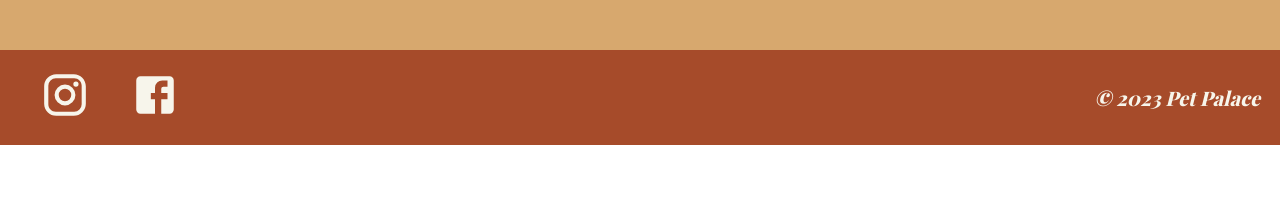
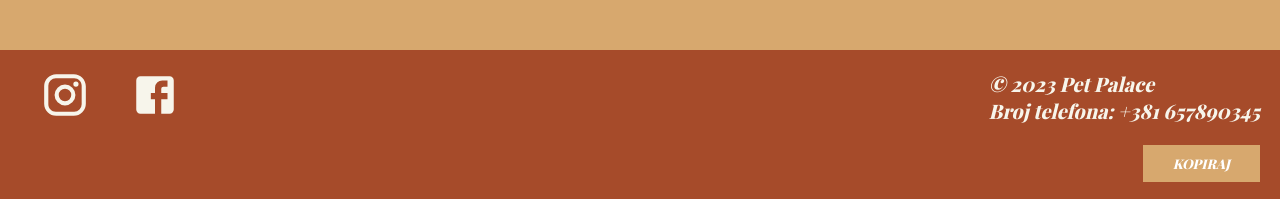
Before and after one commit to kristinamutavdzic/Pet-Palace-react, a React (Create React App) app: page /onama in a window 1280 px wide. Shown: the part 1865-2064 px from the top of the page. Before the commit the page ends 2010 px from the top, so only its background shows below. Built offline with nearby package versions, Linux system fonts and the light colour scheme; a web font is replaced by a local one.

Commit message:
Kreiran custom hook za kopiranje i css za scroll

```diff
--- a/package.json
+++ b/package.json
@@ -10,6 +10,7 @@
     "@testing-library/jest-dom": "^5.16.5",
     "@testing-library/react": "^13.4.0",
     "@testing-library/user-event": "^13.5.0",
+    "copy-to-clipboard": "^3.3.3",
     "react": "^18.2.0",
     "react-dom": "^18.2.0",
     "react-icons": "^4.8.0",
--- a/src/App.js
+++ b/src/App.js
@@ -6,8 +6,10 @@ import {Cart} from './pages/cart/Korpa'
 import { ProizvodiContextProvider } from './context/ProizvodiContext';
 import Footer from './components/footer';
 import ONama from './pages/ONama'
+import CopyButton from "./components/CopyButton";
 
 function App() {
+  const telefon = "+381 657890345";
   return (
     <ProizvodiContextProvider>
               <Router>
@@ -18,6 +20,7 @@ function App() {
                 <Route path="/onama"  element={<ONama />} />
               </Routes>
               <Footer/>
+              <CopyButton textToCopy={telefon}/>
             </Router>
       </ProizvodiContextProvider>
   );
--- /dev/null
+++ b/src/components/CopyButton.css
@@ -0,0 +1,42 @@
+/*za dodatne dugmice kopiraj*/
+
+
+.dugme-kopiranje {
+    color: white;
+    text-align: right;
+    margin-right: 20px;
+    padding-top: 10px;
+    padding-left: 30px;
+    padding-right: 30px;
+    padding-bottom: 10px;
+    margin-bottom: 20px;
+    background-color: #D7A86E;
+    border: #f1f1f1;
+    border-bottom: 2px;
+    position: relative;
+  }
+
+  .dugme-kopiranje:hover{
+    cursor: pointer;
+  }
+
+  .kontejnerCopy{
+    text-align: right;
+    display:-ms-inline-grid;
+    background: #A64B2A;
+    margin-left: 0px;
+    margin-right: 0px;
+    margin-top: 0px;
+    margin-bottom: -20px;
+    border-radius: 0%;
+  }
+
+  body::-webkit-scrollbar {
+    width: 10px;
+    background: #A64B2A;
+  }
+
+  body::-webkit-scrollbar-thumb {
+    background-color: #D7A86E;
+    border-radius: 10px;
+  }
--- /dev/null
+++ b/src/components/CopyButton.jsx
@@ -0,0 +1,17 @@
+import React from "react";
+import { useCopyToClipboard } from "../custom hook/useCopyToClipboard";
+import "./CopyButton.css"
+
+const CopyButton = ({ textToCopy }) => {
+  const [isCopied, handleCopy] = useCopyToClipboard(2000);
+
+  return (
+  <div className="kontejnerCopy" >
+    <button className="dugme-kopiranje" disabled={isCopied} onClick={() => handleCopy(textToCopy)}>
+      {isCopied ? "KOPIRANO" : "KOPIRAJ"}
+    </button>
+    </div>
+  );
+};
+
+export default CopyButton;
--- a/src/components/footer.jsx
+++ b/src/components/footer.jsx
@@ -14,7 +14,7 @@ function Footer() {
             <FacebookIcon />
           </a>
           </div>
-          <p> &copy; 2023 Pet Palace </p>
+          <p> &copy; 2023 Pet Palace <br></br>Broj telefona: +381 657890345 </p>
     </div>
   )
 }
--- /dev/null
+++ b/src/custom hook/useCopyToClipboard.js
@@ -0,0 +1,19 @@
+import { useState, useEffect } from "react";
+import copy from "copy-to-clipboard";
+
+export const useCopyToClipboard = (timeDisabled = null) => {
+  const [isCopied, setCopied] = useState(false);
+
+  const handleCopy = (textToCopy) => {
+    copy(textToCopy.toString());
+    setCopied(true);
+  };
+
+  useEffect(() => {
+    if (!isCopied) return;
+    let timeOut = window.setTimeout(() => setCopied(false), timeDisabled);
+    return () => window.clearTimeout(timeOut);
+  }, [isCopied]);
+
+  return [isCopied, handleCopy];
+};
```
Also changed, not shown: 1 other file (tests, documents, lock files or other folders).
